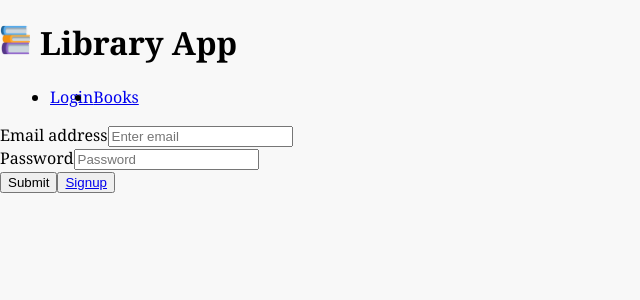
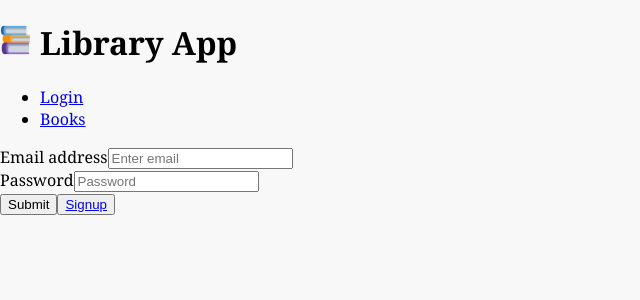
Before and after one commit to ninobrown585/Book-Buddy, a React (Vite) app: page / in a window 1280 px wide. Shown: the top 300 px of the page, without its empty margins (0-640 px from the left). Built offline with nearby package versions, Linux system fonts and the light colour scheme.

Commit message:
Nav style update

```diff
--- a/src/components/Books/Books.jsx
+++ b/src/components/Books/Books.jsx
@@ -47,13 +47,6 @@ return (
                 placeholder="Search Books Here..."
                 onChange={event => setQuery(event.target.value)}></textarea>
             </div>
-            {/* <input
-            type="text"
-            id="outlined-basic"
-                variant="outlined"
-                label="Search"
-                placeholder="Search Books Here..."
-                onChange={event => setQuery(event.target.value)} /> */}
             <h2>Books In The Libary</h2>
             {/* {!books && (<p> Failed to load books from api</p>)} */}
 
@@ -68,7 +61,7 @@ return (
                         })
                             .map((p) => {
                                 return (
-                                    <ul key ={p.id}>
+                                    <ul className="topCard" key ={p.id}>
                                     <div className="card" >
                                     {/* <img src={p.coverimage} alt={p.name} style="width:100%"/> */}
                                     <img src={p.coverimage} alt={p.name} />
--- a/src/index.css
+++ b/src/index.css
@@ -49,7 +49,7 @@ img {
 
 }
 
-ul{
+.topCard{
 
   display: flex;
   padding-left: 10p;
```
